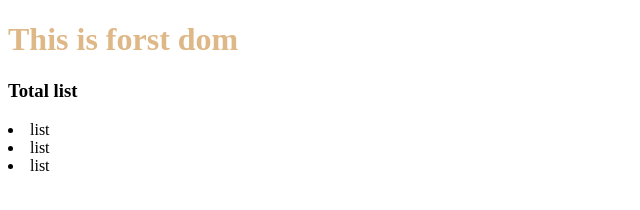
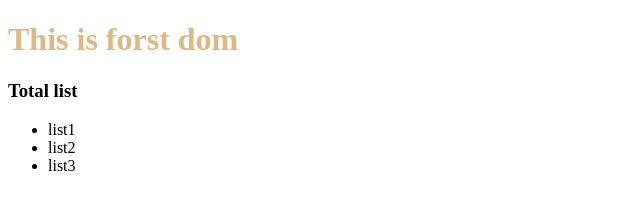
Before and after one commit to SayemAbdullah1/dom-try-restart, a plain HTML site: page index.html in a window 1280 px wide. Shown: the whole page, without its empty margins (0-640 px from the left). Drawn offline with Linux system fonts and the light colour scheme.

Commit message:
getElementsByClassName

```diff
--- a/index.html
+++ b/index.html
@@ -13,13 +13,16 @@
     </header>
     <main>
         <h3>Total list</h3>
-        <li id="list">list</li>
-        <li>list</li>
-        <li>list</li>
+        <ul>
+            <li class="list">list1</li>
+            <li class="list">list2</li>
+            <li class="list">list3</li>
+        </ul>
     </main>
     <script>
-        const byID = document.getElementById('list').innerText
-        console.log(byID)
+        const lists = document.getElementsByClassName('list');
+        for(const list of lists)
+        console.log(list.innerHTML)
     </script>
     <script src="./js/index.js"></script>
 </body>
```
